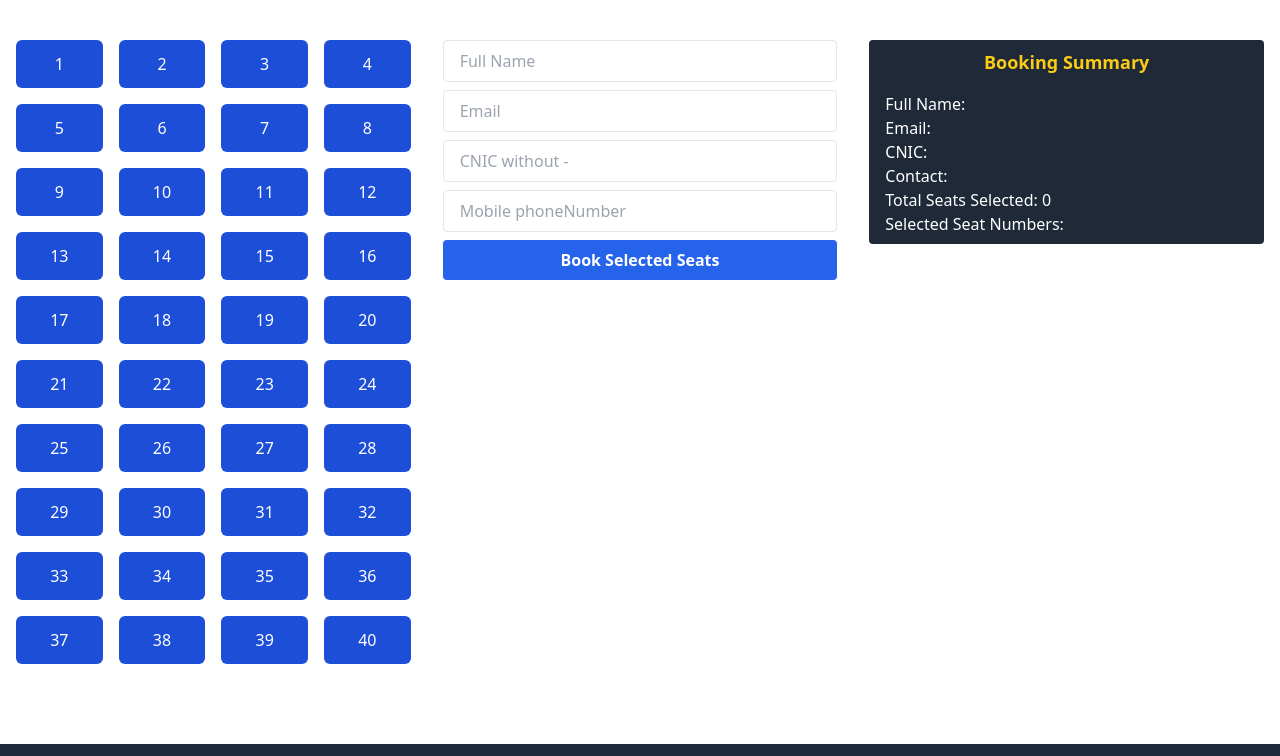
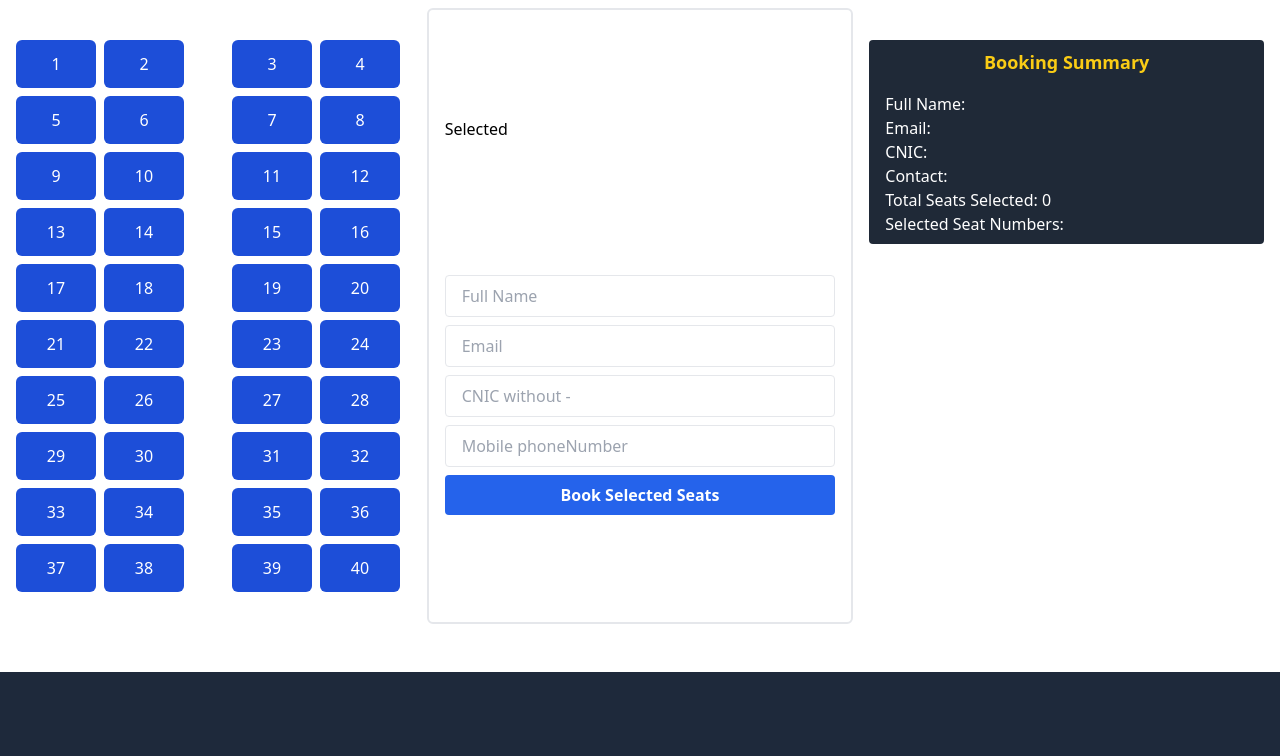
Before and after one commit to saadraj4/fyp-bookit, a React (Create React App) app in the folder Frontend/: page /book/1 in a window 1280 px wide. Shown: the top 756 px of the page. Built offline with nearby package versions, Linux system fonts and the light colour scheme.

Commit message:
Booking.jsx

```diff
--- a/Frontend/package.json
+++ b/Frontend/package.json
@@ -7,6 +7,7 @@
     "@testing-library/react": "^13.4.0",
     "@testing-library/user-event": "^13.5.0",
     "formik": "^2.4.5",
+    "lucide-react": "^0.378.0",
     "react": "^18.2.0",
     "react-dom": "^18.2.0",
     "react-icons": "^5.0.1",
--- a/Frontend/src/components/Booking.jsx
+++ b/Frontend/src/components/Booking.jsx
@@ -36,11 +36,11 @@ const Booking = (props) => {
 
     <Formik initialValues={initialValues} onSubmit={handleSubmit}>
       {({ values, setFieldValue }) => (
-        <Form className="w-full mx-auto flex flex-wrap">
-          <div className="w-1/3 px-4 py-10">
-            <div className="grid grid-cols-4 gap-4">
+        <Form className="w-full mx-auto flex flex-wrap ">
+          <div className="w-1/3 px-4 py-10 ">
+            <div className="flex flex-wrap grid-cols-4 gap-2">
               {seats.map((seat) => (
-                <label key={seat.id} className={`rounded-md py-3 flex items-center justify-center cursor-pointer ${values.selectedSeats.includes(seat.id.toString()) ? 'bg-green-500' : seat.status === 1 ? 'bg-red-800 cursor-not-allowed' : 'bg-blue-700'}`}>
+                <label key={seat.id} className={`rounded-md py-3 w-20 flex items-center justify-center cursor-pointer ${((seat.id-2)%4==0)?'mr-10':'mr-0'} ${values.selectedSeats.includes(seat.id.toString()) ? 'bg-green-500' : seat.status === 1 ? 'bg-red-800 cursor-not-allowed' : 'bg-blue-700'}`}>
                 <Field
                     type="checkbox"
                     name="selectedSeats"
@@ -61,8 +61,14 @@ const Booking = (props) => {
               ))}
             </div>
           </div>
-          <div className="w-1/3 px-4 py-10">
-            <Field
+          <div className="w-1/3 px-4 py-10 flex flex-col justify-around   border-2 rounded-md my-2 ">
+   <div>
+<section>
+Selected
+</section>
+   </div>
+   <div>
+   <Field
               type="text"
               name="name"
               placeholder="Full Name"
@@ -93,6 +99,8 @@ const Booking = (props) => {
             <button type="submit" className="w-full bg-blue-600 hover:bg-blue-800 text-white font-bold py-2 px-4 rounded focus:outline-none focus:shadow-outline">
               Book Selected Seats
             </button>
+   </div>
+
           </div>
           <div className="w-1/3 px-4 py-10">
             <div className='bg-gray-800 text-white px-4 py-2 rounded'>
```
Also changed, not shown: 1 other file (tests, documents, lock files or other folders).
